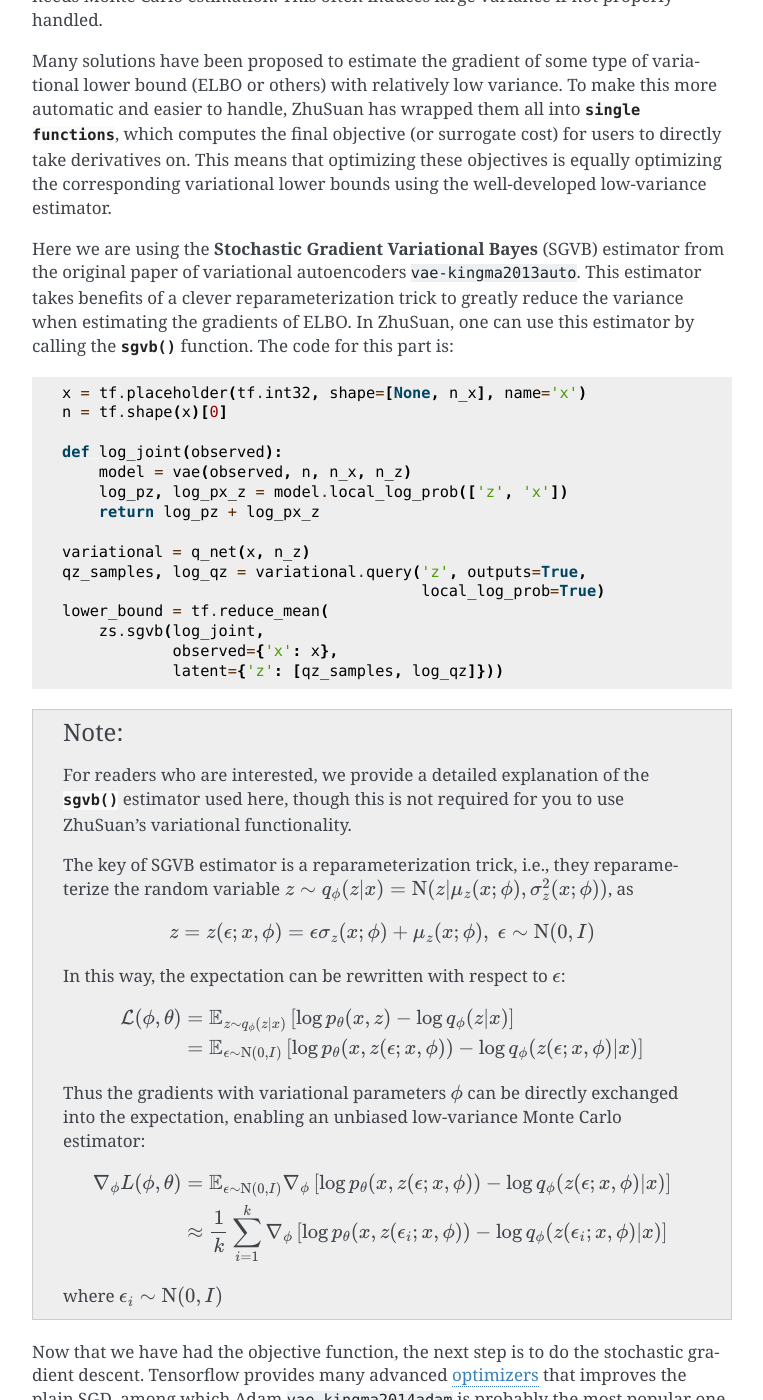
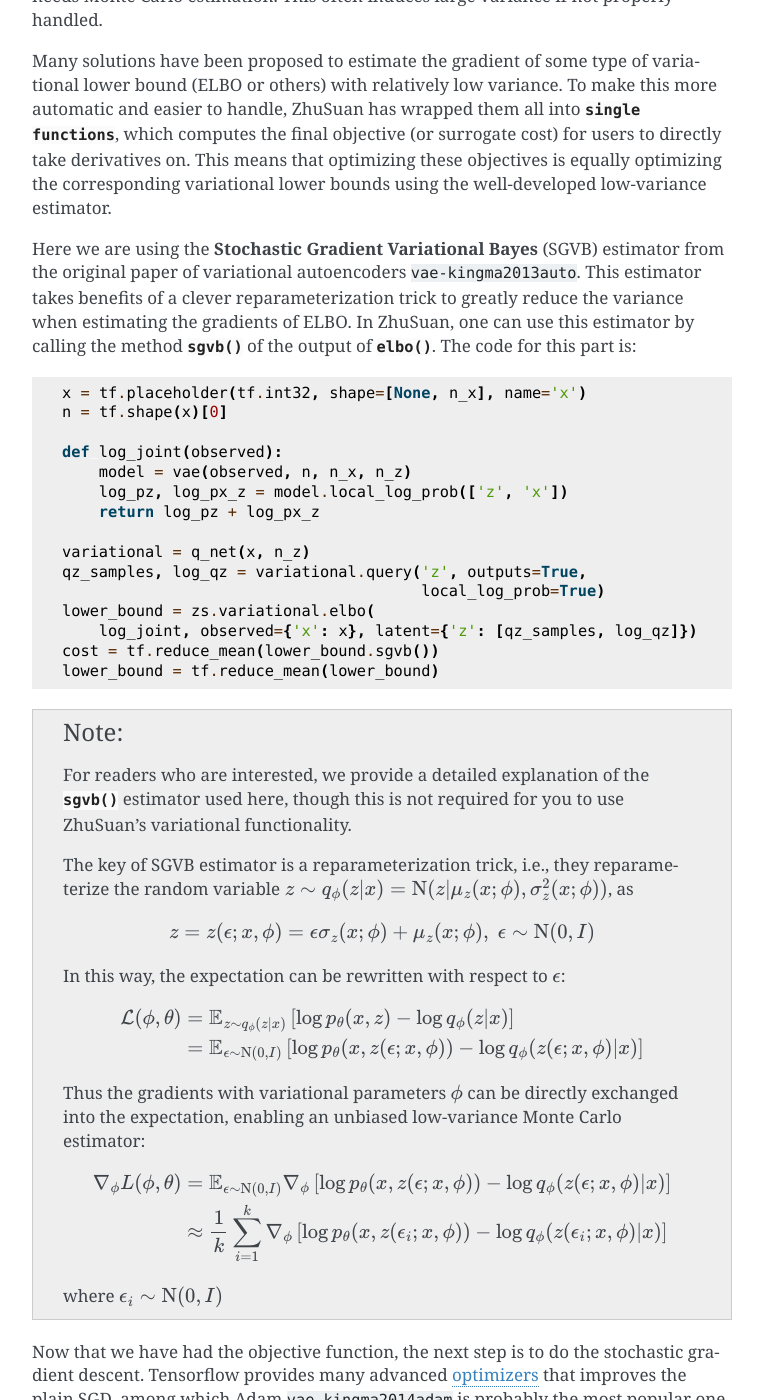
Before and after one commit to thu-ml/zhusuan, a Sphinx documentation site: the page built from docs/vae.rst, in a window 1280 px wide and 1400 px high, scrolled down 5509 px. Shown: the whole window, without its empty margins (368-1131 px from the left). Built offline with Sphinx 7.4.7, drawn with Linux system fonts in a browser that asks for light colours; pages that are not in the unit, such as notebooks, are missing from menus; cross-references to code outside the pages are shown as plain code; some of the changed text lies outside the part shown.

```diff
--- a/docs/vae.rst
+++ b/docs/vae.rst
@@ -292,8 +292,9 @@ Here we are using the **Stochastic Gradient Variational Bayes** (SGVB)
 estimator from the original paper of variational autoencoders
 :cite:`vae-kingma2013auto`. This estimator takes benefits of a clever
 reparameterization trick to greatly reduce the variance when estimating the
-gradients of ELBO. In ZhuSuan, one can use this estimator by calling the
-:func:`~zhusuan.variational.sgvb` function. The code for this part is::
+gradients of ELBO. In ZhuSuan, one can use this estimator by calling the method
+:func:`~sgvb` of the output of :func:`~zhusuan.variational.elbo`.
+The code for this part is::
 
     x = tf.placeholder(tf.int32, shape=[None, n_x], name='x')
     n = tf.shape(x)[0]
@@ -306,15 +307,15 @@ gradients of ELBO. In ZhuSuan, one can use this estimator by calling the
     variational = q_net(x, n_z)
     qz_samples, log_qz = variational.query('z', outputs=True,
                                            local_log_prob=True)
-    lower_bound = tf.reduce_mean(
-        zs.sgvb(log_joint,
-                observed={'x': x},
-                latent={'z': [qz_samples, log_qz]}))
+    lower_bound = zs.variational.elbo(
+        log_joint, observed={'x': x}, latent={'z': [qz_samples, log_qz]})
+    cost = tf.reduce_mean(lower_bound.sgvb())
+    lower_bound = tf.reduce_mean(lower_bound)
 
 .. note::
 
     For readers who are interested, we provide a detailed explanation of the
-    :func:`~zhusuan.variational.sgvb` estimator used here, though this is not
+    :func:`~sgvb` estimator used here, though this is not
     required for you to use ZhuSuan's variational functionality.
 
     The key of SGVB estimator is a reparameterization trick, i.e., they
@@ -359,7 +360,7 @@ society. Here we are going to use Tensorflow's Adam optimizer to do the
 learning::
 
     optimizer = tf.train.AdamOptimizer(0.001)
-    infer = optimizer.minimize(-lower_bound)
+    infer_op = optimizer.minimize(cost)
 
 Generate Images
 ---------------
```
Also changed, not shown: docs/bayesian_nn.rst (+8 -8 lines).
